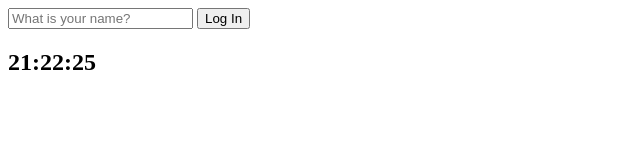
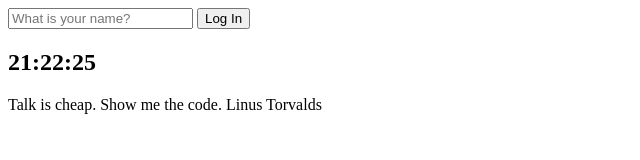
Before and after one commit to san-ghun/Primer, a plain HTML site: page index.html in a window 1280 px wide. Shown: the whole page, without its empty margins (0-640 px from the left). Drawn offline with Linux system fonts and the light colour scheme.

Commit message:
feat: Update quotes - Add quotes feature. - Create new file quotes.js

```diff
--- a/index.html
+++ b/index.html
@@ -20,8 +20,13 @@
 
     <h2 id="clock">00:00:00</h2>
     <h1 id="greeting" class="hidden"></h1>
+    <div id="quote">
+        <span></span>
+        <span></span>
+    </div>
 
     <script src="js/greetings.js"></script>
     <script src="js/clock.js"></script>
+    <script src="js/quotes.js"></script>
 </body>
 </html>
--- /dev/null
+++ b/js/quotes.js
@@ -0,0 +1,70 @@
+const quotes = [
+    {
+        quote: "Coding like poetry should be short and concise.",
+        author: "Santosh Kalwar",
+    },
+    {
+        quote: "It's not a bug; It's an undocumented feature.",
+        author: "Anonymous",
+    },
+    {
+        quote: "First, solve the problem, Then, Wirte the code.",
+        author: "John Johnson",
+    },
+    {
+        quote: "Code is like humor. When you have to explainit, it's bad.",
+        author: "Cory House",
+    },
+    {
+        quote: "Make it work, make it right, make it fast.",
+        author: "Kent Beck",
+    },
+    {
+        quote: "Clean code always look like it was written by someone who cares.",
+        author: "Robert C. Martin",
+    },
+    {
+        quote: "Programming is the art of algorithm design and the craft of debugging errant code.",
+        author: "Ellen Ullman",
+    },
+    {
+        quote: "Anyone can write code that a computer can understand. Good programmers write code that humans can understand.",
+        author: "Martin Fowler",
+    },
+    {
+        quote: "Experience is the name everyone gives to their mistakes",
+        author: "Oscar Wilde",
+    },
+    {
+        quote: "If we want users to like our software, we should design it to behave like a likable person",
+        author: "Alan Cooper",
+    },
+    {
+        quote: "Web development is difficult, only then it is fun to do. You just have to set your standards. If it were to be easy, would anyone do it?",
+        author: "Olawale Daniel",
+    },
+    {
+        quote: "Programmers: A machine that turns coffee into code.",
+        author: "Anonymous",
+    },
+    {
+        quote: "Most good programmers do programming not because they expect to get paid or get adulation by the public, but because it is fun to program.",
+        author: "",
+    },
+    {
+        quote: "Programming is learned by writing programs.",
+        author: "Brian Kernighan",
+    },
+    {
+        quote: "Talk is cheap. Show me the code.",
+        author: "Linus Torvalds",
+    },
+];
+
+const quote = document.querySelector("#quote span:first-child");
+const author = document.querySelector("#quote span:last-child");
+
+const todaysQuote = quotes[Math.floor(Math.random() * quotes.length)];
+
+quote.innerText = todaysQuote.quote;
+author.innerText = todaysQuote.author;
```
